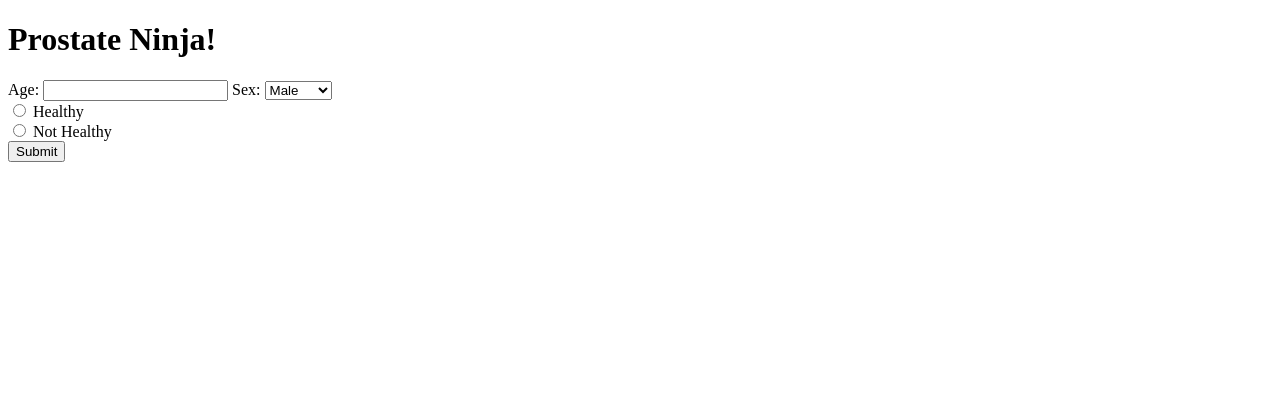
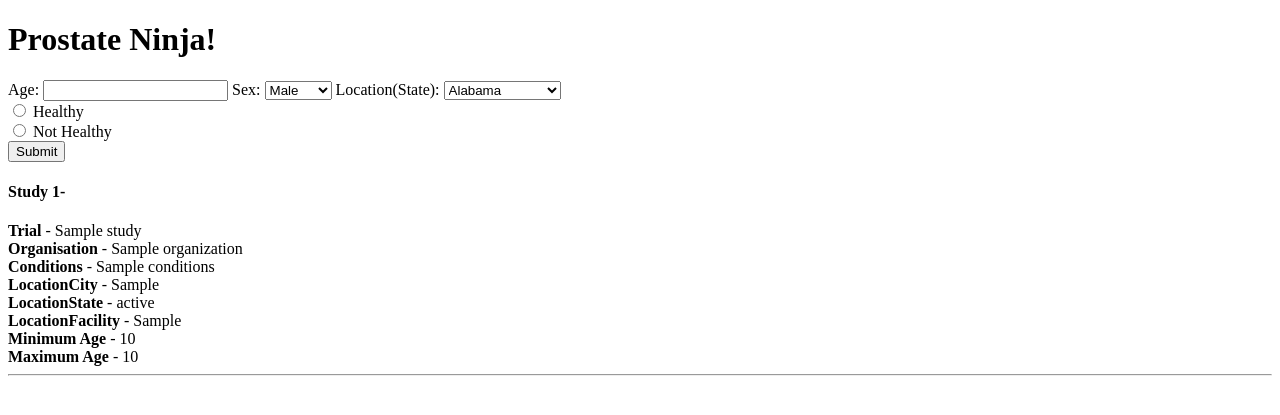
Before and after one commit to avinashupadhya99/Prostate-Ninja, a Flask app: template app/templates/index.html in a window 1280 px wide. Shown: the top 415 px of the page. Run offline with Flask 2, Linux system fonts and the light colour scheme; the template is opened without the code that fills it: most values are stand-ins (such as "Sample title", 1, 10 or a date in 2020).

Commit message:
Moved results to index page
Added location field

```diff
--- a/app/templates/index.html
+++ b/app/templates/index.html
@@ -6,13 +6,66 @@
   <link rel="stylesheet" href="../static/css/style.css" />
   <body>
     <h1>Prostate Ninja!</h1>
-    <form action="/result" method="POST">
+    <form action="/" method="POST">
       <label for="age">Age:</label>
       <input type="number" name="age" />
       <label for="sex">Sex:</label>
       <select name="sex" id="sex">
         <option value="Male">Male</option>
         <option value="female">Female</option>
+      </select>
+      <label for="location">Location(State):</label>
+      <select name="location" id="location">
+        <option value="AL">Alabama</option>
+        <option value="Alaska">Alaska</option>
+        <option value="Arizona">Arizona</option>
+        <option value="Arkansas">Arkansas</option>
+        <option value="California">California</option>
+        <option value="Colorado">Colorado</option>
+        <option value="Connecticut">Connecticut</option>
+        <option value="Delaware">Delaware</option>
+        <option value="Florida">Florida</option>
+        <option value="Georgia">Georgia</option>
+        <option value="Hawaii">Hawaii</option>
+        <option value="Idaho">Idaho</option>
+        <option value="Illinois">Illinois</option>
+        <option value="Indiana">Indiana</option>
+        <option value="Iowa">Iowa</option>
+        <option value="Kansas">Kansas</option>
+        <option value="Kentucky">Kentucky</option>
+        <option value="Louisiana">Louisiana</option>
+        <option value="Maine">Maine</option>
+        <option value="Maryland">Maryland</option>
+        <option value="Massachusetts">Massachusetts</option>
+        <option value="Michigan">Michigan</option>
+        <option value="Minnesota">Minnesota</option>
+        <option value="Mississippi">Mississippi</option>
+        <option value="Missouri">Missouri</option>
+        <option value="Montana">Montana</option>
+        <option value="Nebraska">Nebraska</option>
+        <option value="Nevada">Nevada</option>
+        <option value="New Hampshire">New Hampshire</option>
+        <option value="New Jersey">New Jersey</option>
+        <option value="New Mexico">New Mexico</option>
+        <option value="New York">New York</option>
+        <option value="North Carolina">North Carolina</option>
+        <option value="North Dakota">North Dakota</option>
+        <option value="Ohio">Ohio</option>
+        <option value="Oklahoma">Oklahoma</option>
+        <option value="Oregon">Oregon</option>
+        <option value="Pennsylvania">Pennsylvania</option>
+        <option value="Rhode Island">Rhode Island</option>
+        <option value="South Carolina">South Carolina</option>
+        <option value="South Dakota">South Dakota</option>
+        <option value="Tennessee">Tennessee</option>
+        <option value="Texas">Texas</option>
+        <option value="Utah">Utah</option>
+        <option value="Vermont">Vermont</option>
+        <option value="Virginia">Virginia</option>
+        <option value="Washington">Washington</option>
+        <option value="West Virginia">West Virginia</option>
+        <option value="Wisconsin">Wisconsin</option>
+        <option value="Wyoming">Wyoming</option>
       </select>
       <br />
       <input type="radio" id="healthy" name="health" value="healthy">
@@ -21,5 +74,21 @@
       <label for="notHealthy">Not Healthy</label><br>
       <input type="submit" />
     </form>
+    {% if studies  is defined %}
+      {% for study in studies %}
+          <h4>Study {{ loop.index }}-</h4>
+          <div>
+            <b>Trial</b>            - {{study.briefTitle}} <br/>
+            <b>Organisation</b>     - {{study.organization}} <br/>
+            <b>Conditions</b>       - {{study.conditions}} <br/>
+            <b>LocationCity</b>     - {{study.locationCity}} <br/>
+            <b>LocationState</b>    - {{study.locationState}} <br/>
+            <b>LocationFacility</b> - {{study.locationFacility}} <br/>
+            <b>Minimum Age</b>      - {{study.minimumAge if (study.minimumAge | int)>=0 else 'No minimum age'}} <br/>
+            <b>Maximum Age</b>      - {{study.maximumAge if (study.maximumAge | int)<=100 else 'No maximum age' }}
+          </div>
+          <hr/>
+      {% endfor %}
+    {% endif %}
   </body>
 </html>
--- a/app/templates/result.html
+++ b/app/templates/result.html
@@ -6,6 +6,7 @@
   <link rel="stylesheet" href="../static/css/style.css" />
   <body>
     <h1>Prostate Ninja!</h1>
+    {% if studies  is defined %}
       {% for study in studies %}
           <h4>Study {{ loop.index }}-</h4>
           <div>
@@ -20,5 +21,6 @@
           </div>
           <hr/>
       {% endfor %}
+    {% endif %}
   </body>
 </html>
```
Also changed, not shown: app/routes.py (+27 -14 lines). Lines whose indentation alone changed are shown as unchanged.
